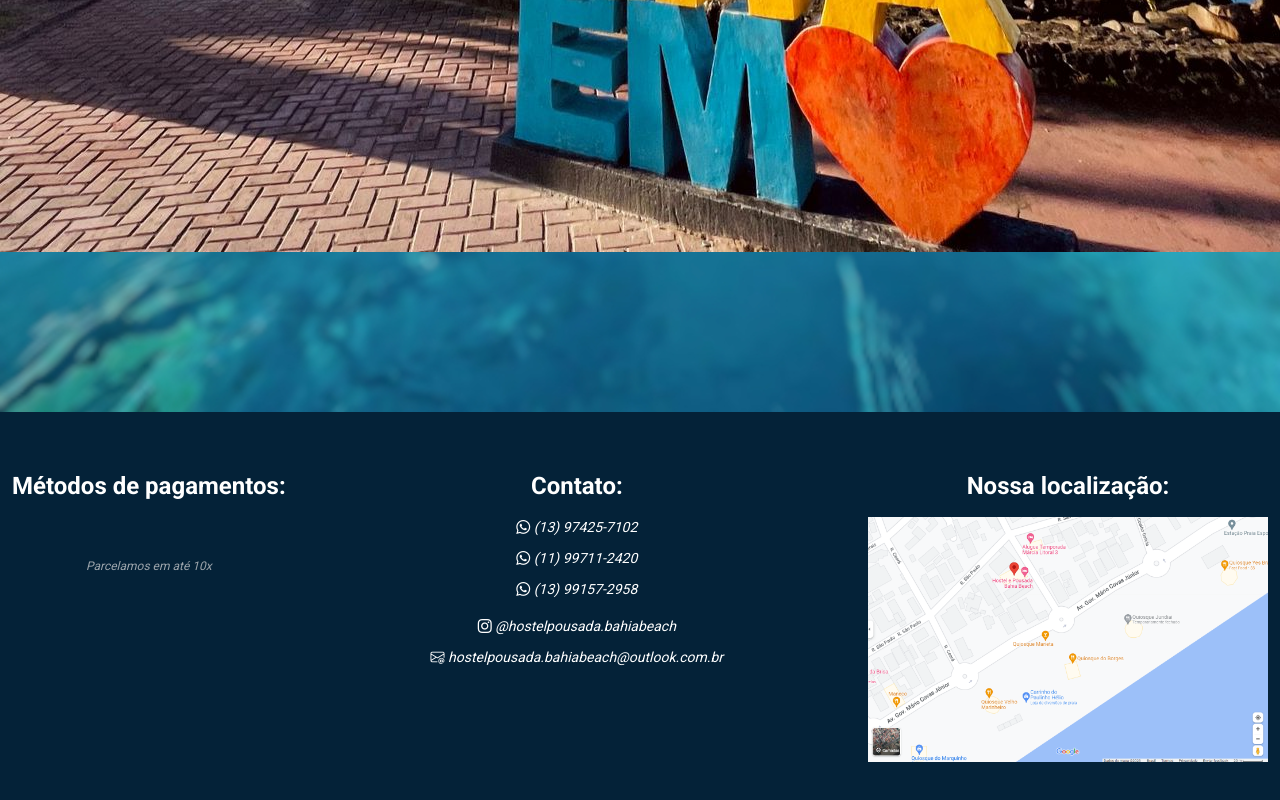
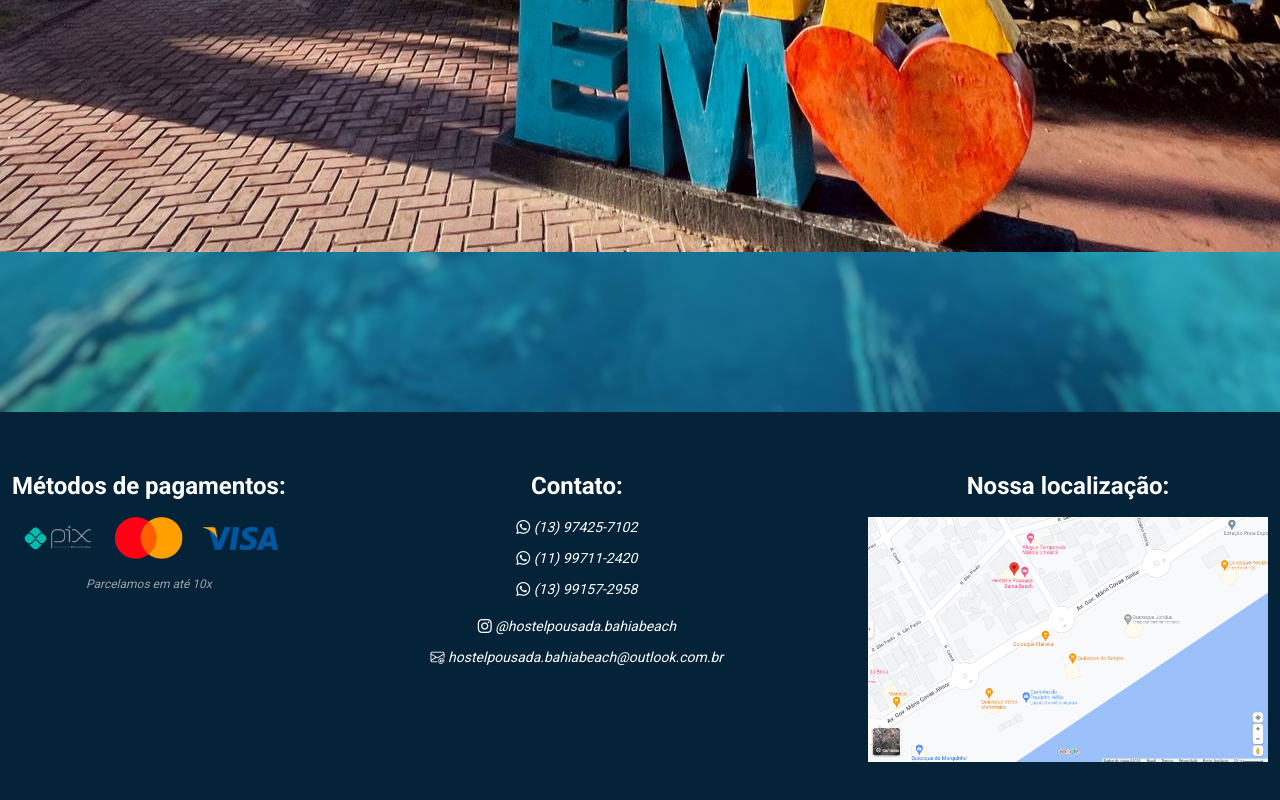
Before and after one commit to LeonardoSibuya/pousada_bahia-beach, a website: page index.html in a window 1280 px wide. Shown: the part 9133-9933 px from the top of the page. Drawn offline with nearby package versions, Linux system fonts and the light colour scheme; files that its build step writes are made by us from their sources; files whose address does not match are found by name.

Commit message:
tentando arrumar o bug das imagens do footer

```diff
--- a/index.html
+++ b/index.html
@@ -601,13 +601,13 @@
                     </h4>
                     <ul class="footer__pay__list">
                         <li class="footer__pay__list__item">
-                            <img class="footer__pay__list__item__img" src="dist/images/formas-de-pagamento/logo-pix.png" alt="">
+                            <img class="footer__pay__list__item__img" src="dist/images/logo-pix.png" alt="">
                         </li>
                         <li class="footer__pay__list__item">
-                            <img class="footer__pay__list__item__img" src="dist/images/formas-de-pagamento/Mastercard-Logo.png" alt="">
+                            <img class="footer__pay__list__item__img" src="dist/images/Mastercard-Logo.png" alt="">
                         </li>
                         <li class="footer__pay__list__item">
-                            <img class="footer__pay__list__item__img" src="dist/images/formas-de-pagamento/visa-logo.png" alt="">
+                            <img class="footer__pay__list__item__img" src="dist/images/visa-logo.png" alt="">
                         </li>
                     </ul>
                     <p class="footer__pay__text">
```
Also changed, not shown: src/images/Mastercard-Logo.png (added), src/images/logo-pix.png (added), src/images/visa-logo.png (added).
